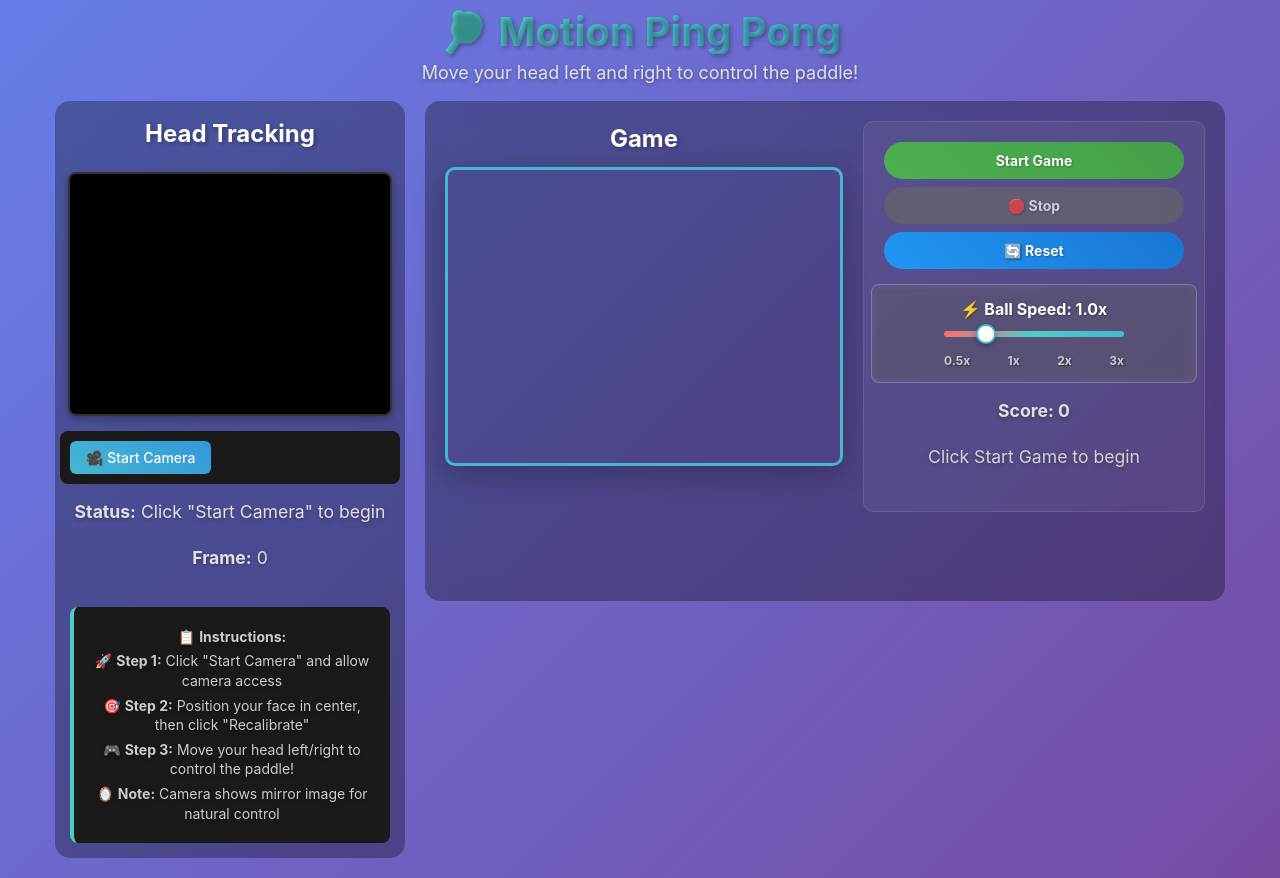
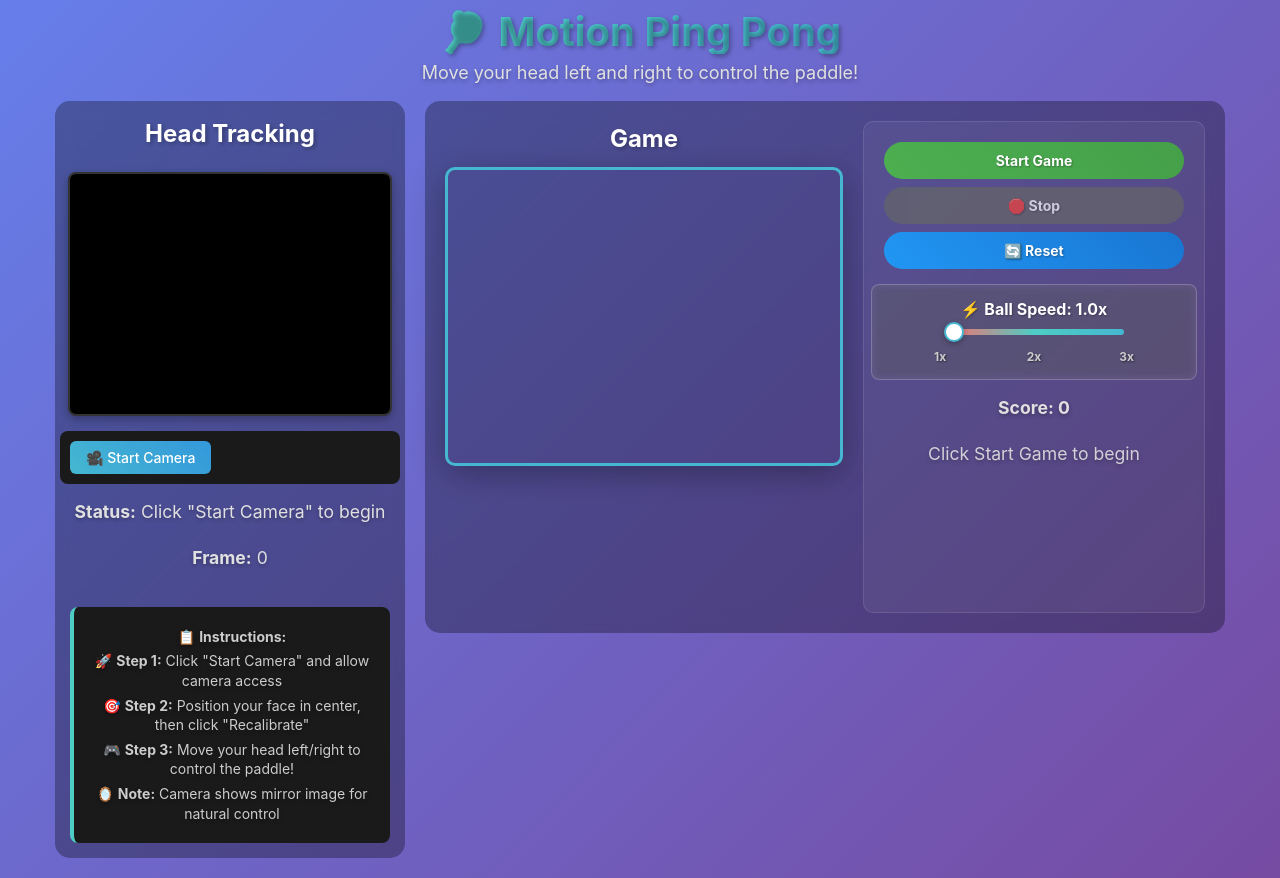
Before and after one commit to roshnidevadiga/games, a React (Vite) app: page / in a window 1280 px wide. Built offline with nearby package versions, Linux system fonts and the light colour scheme.

Commit message:
Some css adjustments

```diff
--- a/src/components/PingPongGame.css
+++ b/src/components/PingPongGame.css
@@ -104,6 +104,7 @@
   background: rgba(255, 255, 255, 0.05);
   border-radius: 10px;
   border: 1px solid rgba(255, 255, 255, 0.1);
+  min-height: 450px;
 }
 
 .control-buttons {
@@ -193,6 +194,7 @@
   backdrop-filter: blur(5px);
   border: 1px solid rgba(255, 255, 255, 0.2);
   width: 100%;
+  min-height: 70px;
 }
 
 .speed-control label {
@@ -211,6 +213,7 @@
   cursor: pointer;
   -webkit-appearance: none;
   appearance: none;
+  margin: 0 10px;
 }
 
 .speed-slider::-webkit-slider-thumb {
@@ -240,15 +243,42 @@
   box-shadow: 0 2px 6px rgba(0,0,0,0.3);
   border: 2px solid #45b7d1;
   transition: all 0.3s ease;
+  -moz-appearance: none;
+}
+
+.speed-slider::-moz-range-track {
+  height: 6px;
+  border-radius: 3px;
+  background: linear-gradient(to right, #ff6b6b, #4ecdc4, #45b7d1);
+  border: none;
 }
 
 .speed-labels {
   display: flex;
   justify-content: space-between;
-  width: 180px;
+  width: 200px;
   font-size: 12px;
   color: #ccc;
   margin-top: 5px;
+  position: relative;
+  padding: 0 10px;
+  box-sizing: border-box;
+}
+
+.speed-labels span:nth-child(1) { /* 1x */
+  position: absolute;
+  left: 0%;
+}
+
+.speed-labels span:nth-child(2) { /* 2x */
+  position: absolute;
+  left: 50%;
+  transform: translateX(-50%);
+}
+
+.speed-labels span:nth-child(3) { /* 3x */
+  position: absolute;
+  right: 0%;
 }
 
 .speed-labels span {
--- a/src/components/PingPongGame.jsx
+++ b/src/components/PingPongGame.jsx
@@ -392,7 +392,7 @@ const PingPongGame = () => {
               <input
                 id="speed-slider"
                 type="range"
-                min="0.5"
+                min="1"
                 max="3"
                 step="0.1"
                 value={speedMultiplier}
@@ -400,7 +400,6 @@ const PingPongGame = () => {
                 className="speed-slider"
               />
               <div className="speed-labels">
-                <span>0.5x</span>
                 <span>1x</span>
                 <span>2x</span>
                 <span>3x</span>
```
